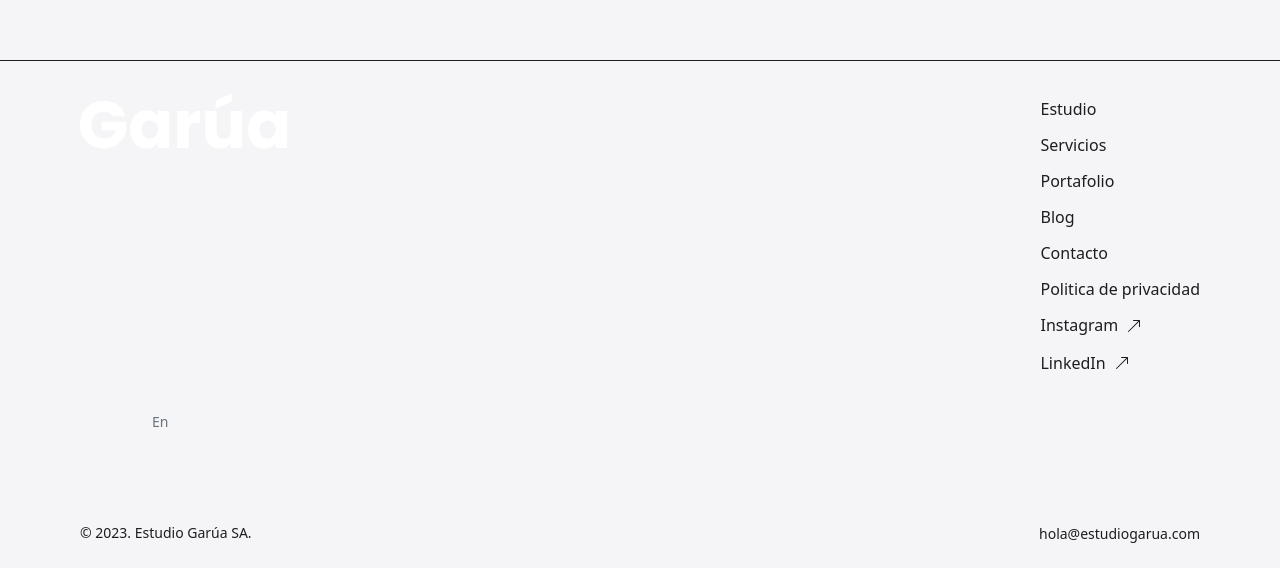
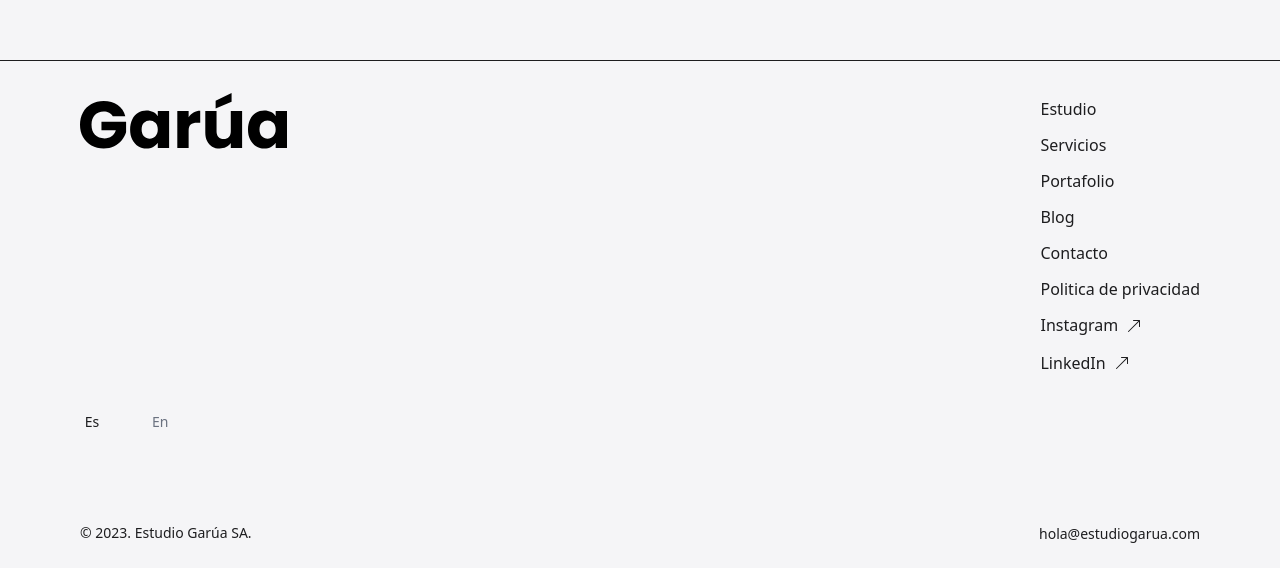
Before and after one commit to aguerrajovane/estudiogarua, a Next.js app: page /es/contacto in a window 1280 px wide. Shown: the part 932-1500 px from the top of the page. Built offline with nearby package versions, Linux system fonts and the light colour scheme; what tw-elements would draw is missing.

Commit message:
FooterContacto added

```diff
--- /dev/null
+++ b/components/es/FooterContacto.js
@@ -0,0 +1,112 @@
+import React from 'react'
+import Link from 'next/link'
+
+const Footer = () => {
+  return (
+    <div className="z-10 w-full items-center text-sm border-t border-gray-900 mt-6">
+      <div className="flex flex-col sm:flex-row w-full max-w-6xl mx-auto justify-between px-4 pb-6 pt-8">
+        {/* Logo */}
+        <Link href="/es">
+          <img src="/logo.svg" alt="Logo" className=" h-10 lg:h-14 mb-6" />
+        {/* Paginas */}
+        </Link>
+        <div className="flex flex-col items-start gap-1 my-16 sm:my-0">
+          <Link
+            href="/es/nosotros"
+            className="block px-0 py-1 text-base hover:underline hover:underline-offset-8"
+          >
+            Estudio
+          </Link>
+          <Link
+            href="/es/servicios"
+            className="block px-0 py-1 text-base hover:underline hover:underline-offset-8"
+          >
+            Servicios
+          </Link>
+          <Link
+            href="/es/portafolio"
+            className="block px-0 py-1 text-base hover:underline hover:underline-offset-8"
+          >
+            Portafolio
+          </Link>
+          <Link
+            href="/es/blog"
+            className="block px-0 py-1 text-base hover:underline hover:underline-offset-8"
+          >
+            Blog
+          </Link>
+          <Link
+            href="/es/contacto"
+            className="block px-0 py-1 text-base hover:underline hover:underline-offset-8"
+          >
+            Contacto
+          </Link>
+          <Link
+            href="/es/privacidad"
+            className="block px-0 py-1 text-base hover:underline hover:underline-offset-8"
+          >
+            Politica de privacidad
+          </Link>
+          <Link
+            href="https://www.instagram.com/estudiogarua"
+            target="_blank"
+            className="block px-0 py-1 text-base hover:underline hover:underline-offset-8"
+          >
+            <div className="flex items-center">
+            <p className="mr-2">Instagram</p>
+              <svg
+              xmlns="http://www.w3.org/2000/svg"
+              width="16"
+              height="16"
+              fill="currentColor"
+              className="bi bi-arrow-up-right"
+              viewBox="0 0 16 16">
+
+              <path fill-rule="evenodd" d="M14 2.5a.5.5 0 0 0-.5-.5h-6a.5.5 0 0 0 0 1h4.793L2.146 13.146a.5.5 0 0 0 .708.708L13 3.707V8.5a.5.5 0 0 0 1 0v-6z"/>
+              </svg>
+            </div>
+
+          </Link>
+          <Link
+            href="https://www.linkedin.com/company/estudiogarua"
+            target="_blank"
+            className="block px-0 py-1 text-base hover:underline hover:underline-offset-8"
+          >
+            <div className="flex items-center">
+            <p className="mr-2">LinkedIn</p>
+              <svg
+              xmlns="http://www.w3.org/2000/svg"
+              width="16"
+              height="16"
+              fill="currentColor"
+              className="bi bi-arrow-up-right"
+              viewBox="0 0 16 16">
+
+              <path fill-rule="evenodd" d="M14 2.5a.5.5 0 0 0-.5-.5h-6a.5.5 0 0 0 0 1h4.793L2.146 13.146a.5.5 0 0 0 .708.708L13 3.707V8.5a.5.5 0 0 0 1 0v-6z"/>
+              </svg>
+            </div>
+          </Link>
+        </div>
+      </div>
+        { /* Idioma */}
+        <div className="flex text-center px-4 w-full max-w-6xl mx-auto">
+          <Link href="/es">
+            <button className="w-10 py-2 pr-4 mr-4">Es</button>
+          </Link>
+          <Link href="/en">
+            <button className="w-full py-2 px-4 text-gray-500">En</button>
+          </Link>
+        </div>
+        { /* Fotter */}
+        <div className="relative h-32 w-full max-w-6xl mx-auto px-4">
+          <p className="absolute bottom-0 pb-6">© 2023. Estudio Garúa SA.</p>
+          <a className="invisible sm:visible absolute bottom-0 right-4 pb-6" href="mailto:hola@estudiogarua.com">
+            hola@estudiogarua.com
+          </a>
+        </div>
+      </div>
+
+  )
+}
+
+export default Footer
--- a/components/es/NavbarContacto.js
+++ b/components/es/NavbarContacto.js
@@ -16,8 +16,10 @@ function Navbar() {
         <Link href="/es">
           <img src="/logo.svg" alt="Logo" className="relative mx-3 h-4 lg:h-6" />
         </Link>
-        <div className="ml-12 mr-2">
+        <div className="block lg:hidden justify-items-end">
+          <div className="ml-12 mr-2">
             <DynamicMobileMenuContacto />
+          </div>
         </div>
         <div
           className="w-full hidden block lg:flex lg:items-center lg:w-auto"
--- a/pages/es/contacto.js
+++ b/pages/es/contacto.js
@@ -3,7 +3,7 @@ import { NextSeo } from 'next-seo';
 import '../../app/global.css'
 import NavbarContacto from '../../components/es/NavbarContacto'
 
-import Footer from '../../components/es/Footer.js'
+import FooterContacto from '../../components/es/FooterContacto'
 import ContactForm from '../../components/es/ContactForm'
 
 const contacto = () => {
@@ -40,7 +40,9 @@ const contacto = () => {
             <ContactForm />
           </div>
         </main>
-      <Footer />
+        <div className="text-black">
+          <FooterContacto />
+        </div>
       </div>
     </>
   )
```
